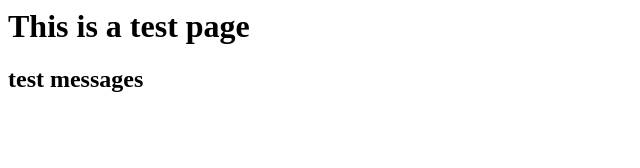
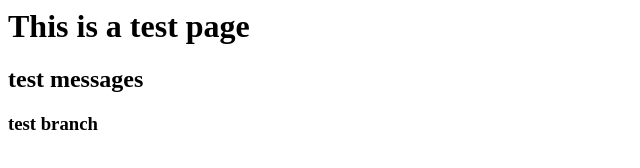
Before and after one commit to pradhanmanojk/webtest, a plain HTML site: page index.html in a window 1280 px wide. Shown: the whole page, without its empty margins (0-640 px from the left). Drawn offline with Linux system fonts and the light colour scheme.

Commit message:
test changes

```diff
--- a/index.html
+++ b/index.html
@@ -1,2 +1,3 @@
 <h1></>This is a test page</h1>
 <h2>test messages</h2>
+<h3>test branch</h3>
```
